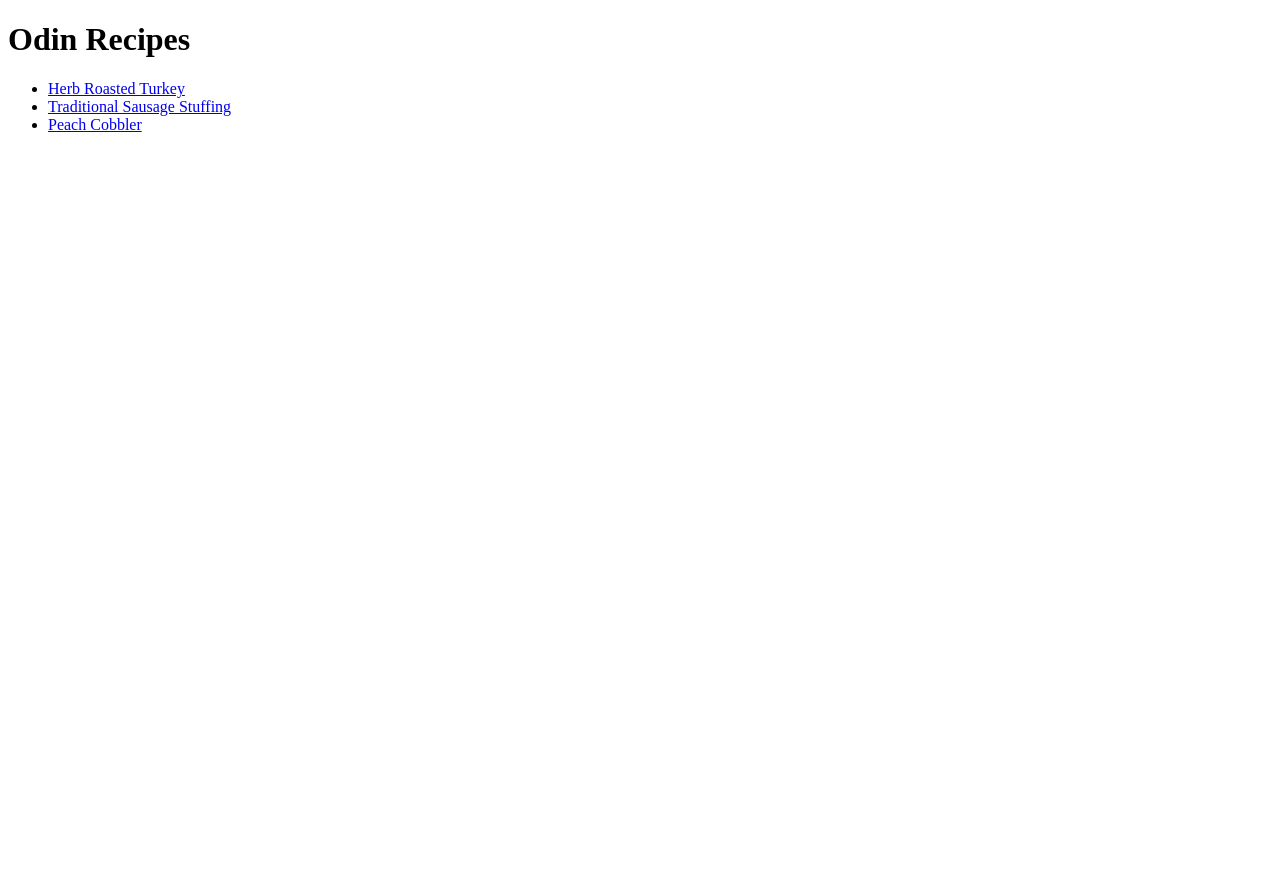
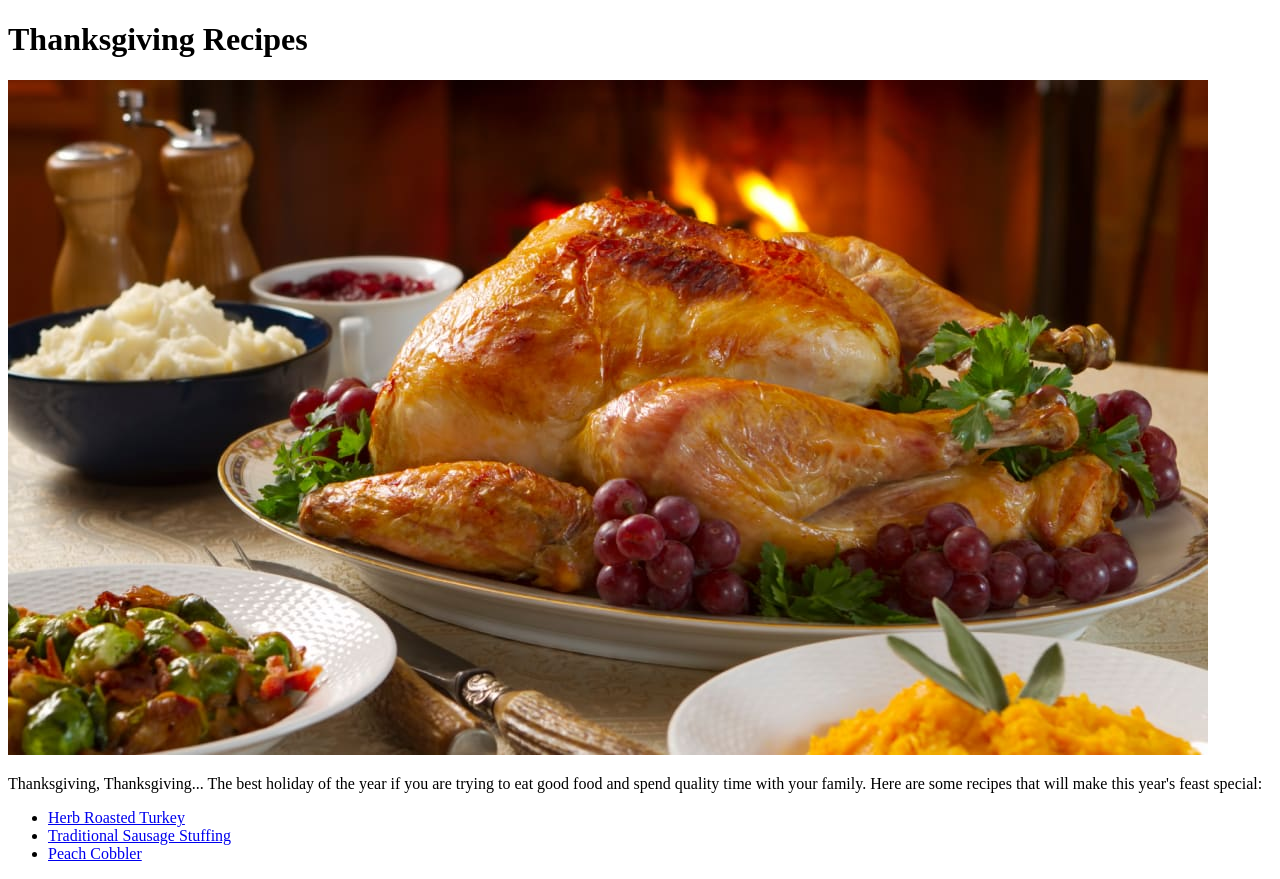
Before and after one commit to luisg5/odin-recipes, a plain HTML site: page index.html in a window 1280 px wide. Before the commit the page ends 800 px from the top, so only its background shows below. Drawn offline with Linux system fonts and the light colour scheme.

Commit message:
Spice up the home page.

```diff
--- a/index.html
+++ b/index.html
@@ -4,11 +4,19 @@
 
 <head>
   <meta charset="UTF-8">
-  <title>Odin Recipes</title>
+  <title>Thanksgiving Recipes</title>
 </head>
 
 <body>
-  <h1>Odin Recipes</h1>
+  <h1>Thanksgiving Recipes</h1>
+
+  <img src="images/thanksgivingfeast.jpeg" alt="Thanksgiving Meal Image.">
+
+  <p>
+    Thanksgiving, Thanksgiving... The best holiday of the year if you are trying
+    to eat good food and spend quality time with your family. Here are some
+    recipes that will make this year's feast special:
+  </p>
 
   <ul>
     <li><a href="recipes/roastturkey.html">Herb Roasted Turkey</a></li>
```
Also changed, not shown: images/thanksgivingfeast.jpeg (added).
